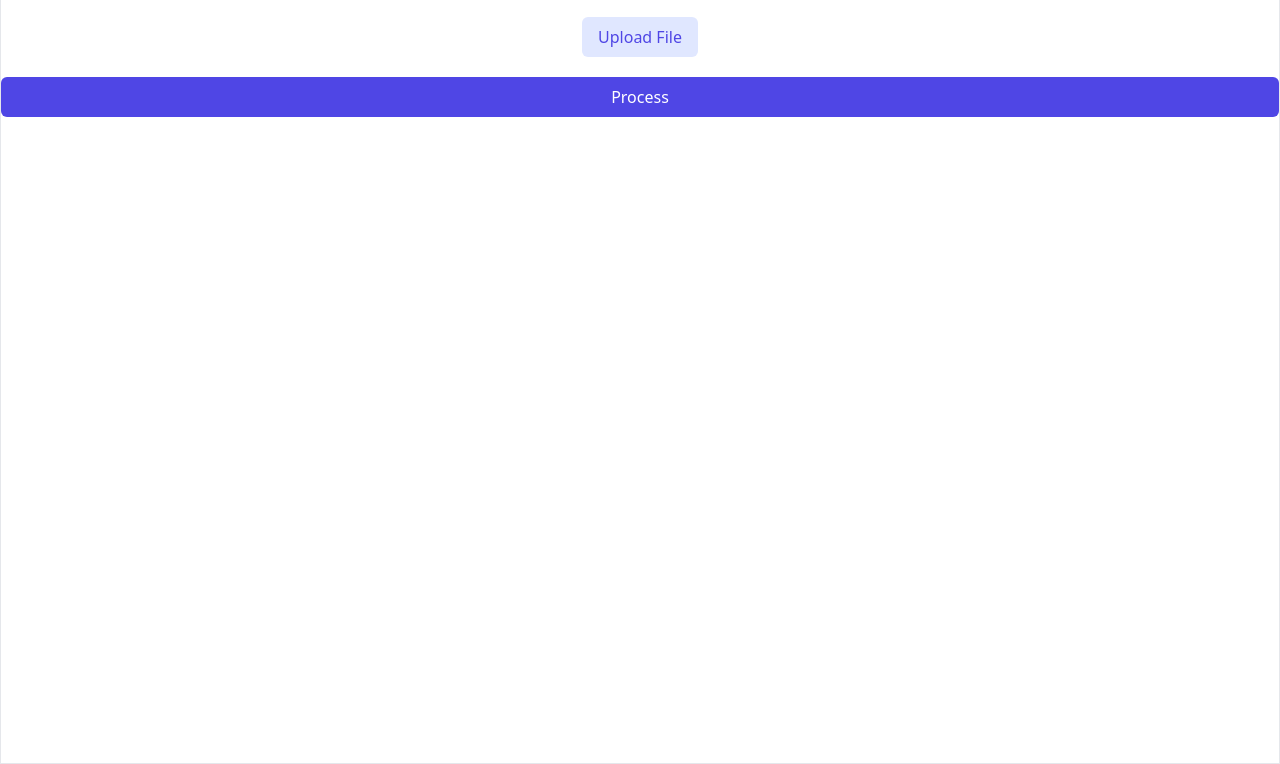
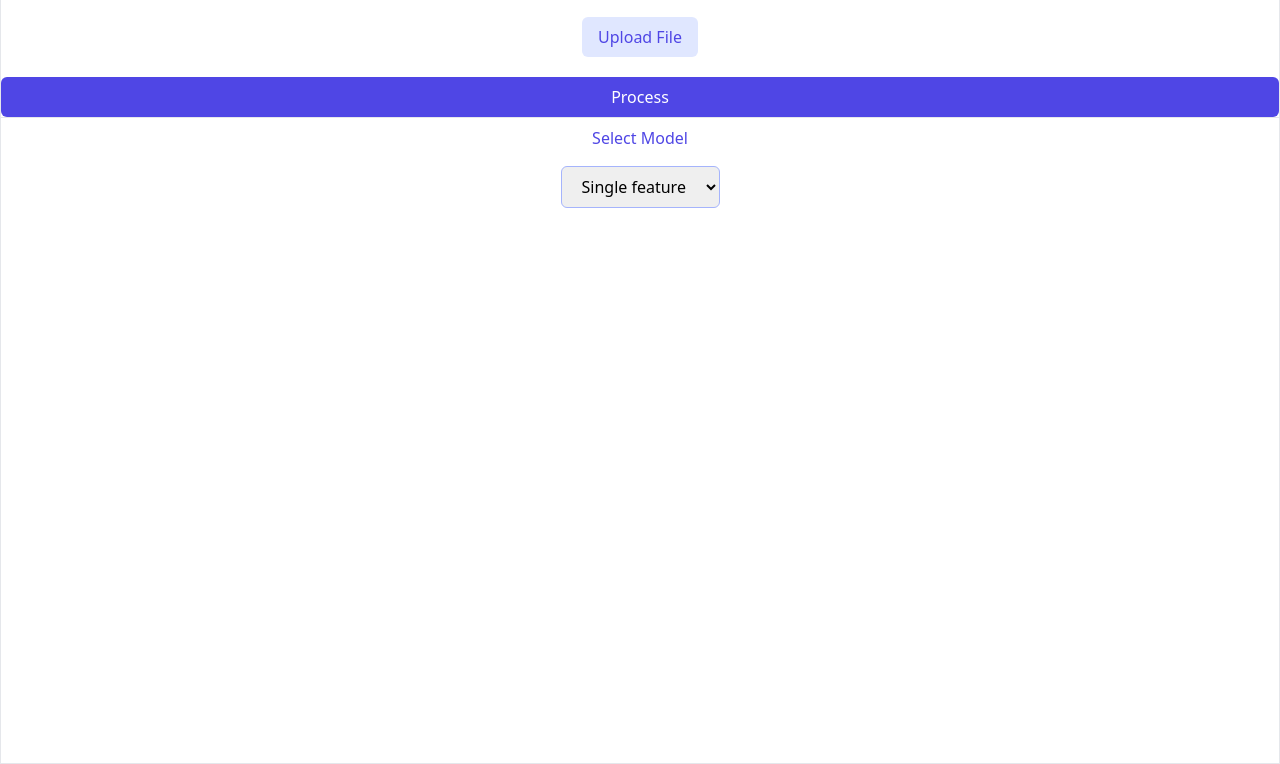
Before and after one commit to FarrelAD/JavaScript-Linear-Regression-Model, a website: page src/web/index.html in a window 1280 px wide. Shown: the part 36-800 px from the top of the page. Drawn offline with nearby package versions, Linux system fonts and the light colour scheme; a web font is replaced by a local one.

Commit message:
add html option to choose multi feature or single feature

```diff
--- a/src/web/index.html
+++ b/src/web/index.html
@@ -31,8 +31,21 @@
                 class="w-full mt-5 bg-indigo-600 text-white py-2 px-4 rounded-md hover:bg-indigo-700 focus:outline-none focus:ring-2 focus:ring-indigo-500 focus:ring-offset-2">
         </form>
 
-        <div id="preview-data-container" style="display: none; margin-top: 5rem;">
+        <div id="preview-data-container" style="display: none; margin-top: 3rem;">
 
+        </div>
+
+        <hr>
+
+        <div class="flex flex-col items-center justify-center space-y-2">
+            <label for="fruit-select"
+                class="text-indigo-600 py-2 px-4">
+                Select Model
+            </label>
+            <select id="fruit-select" name="fruit" class="border border-indigo-300 rounded-md py-2 px-4 focus:outline-none focus:ring-2 focus:ring-indigo-500 focus:ring-offset-2">
+                <option value="single">Single feature</option>
+                <option value="multi">Multi feature</option>
+            </select>
         </div>
     </main>
 
```
